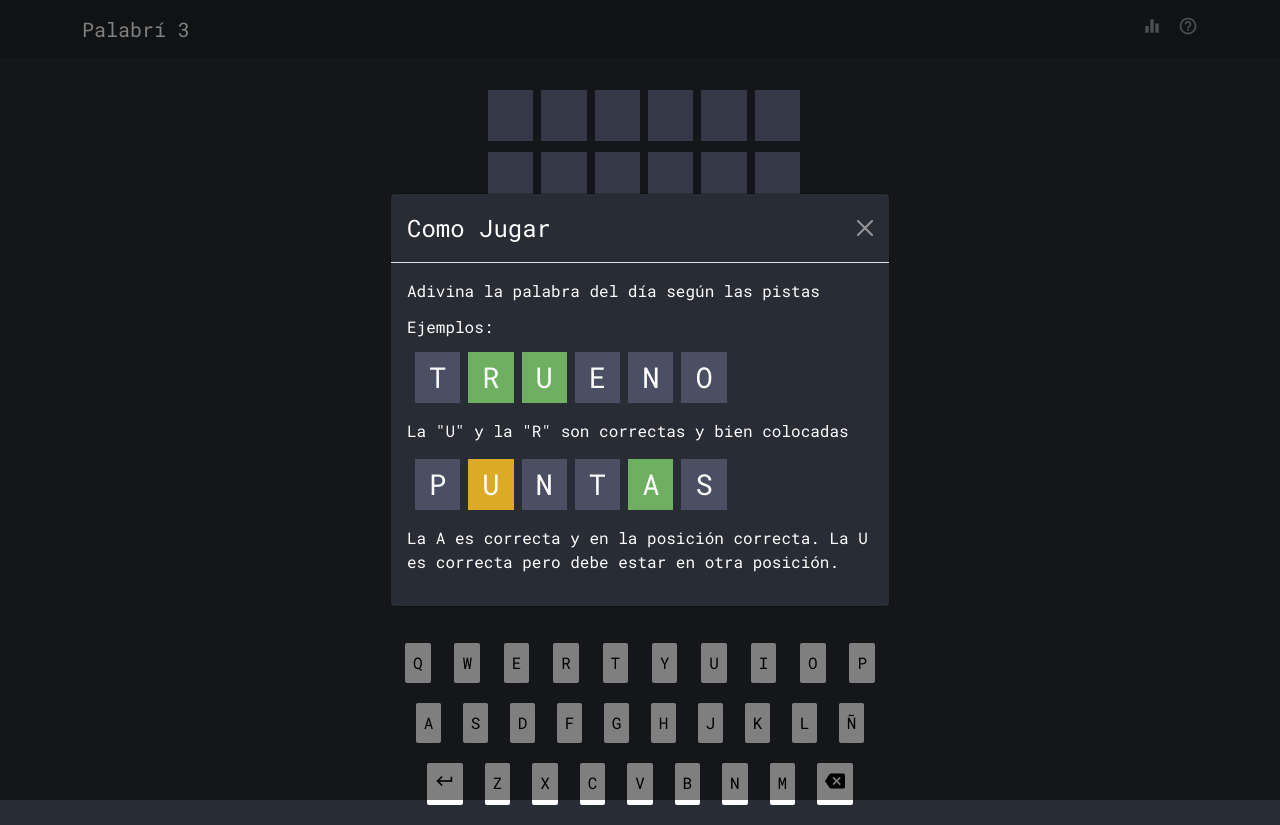
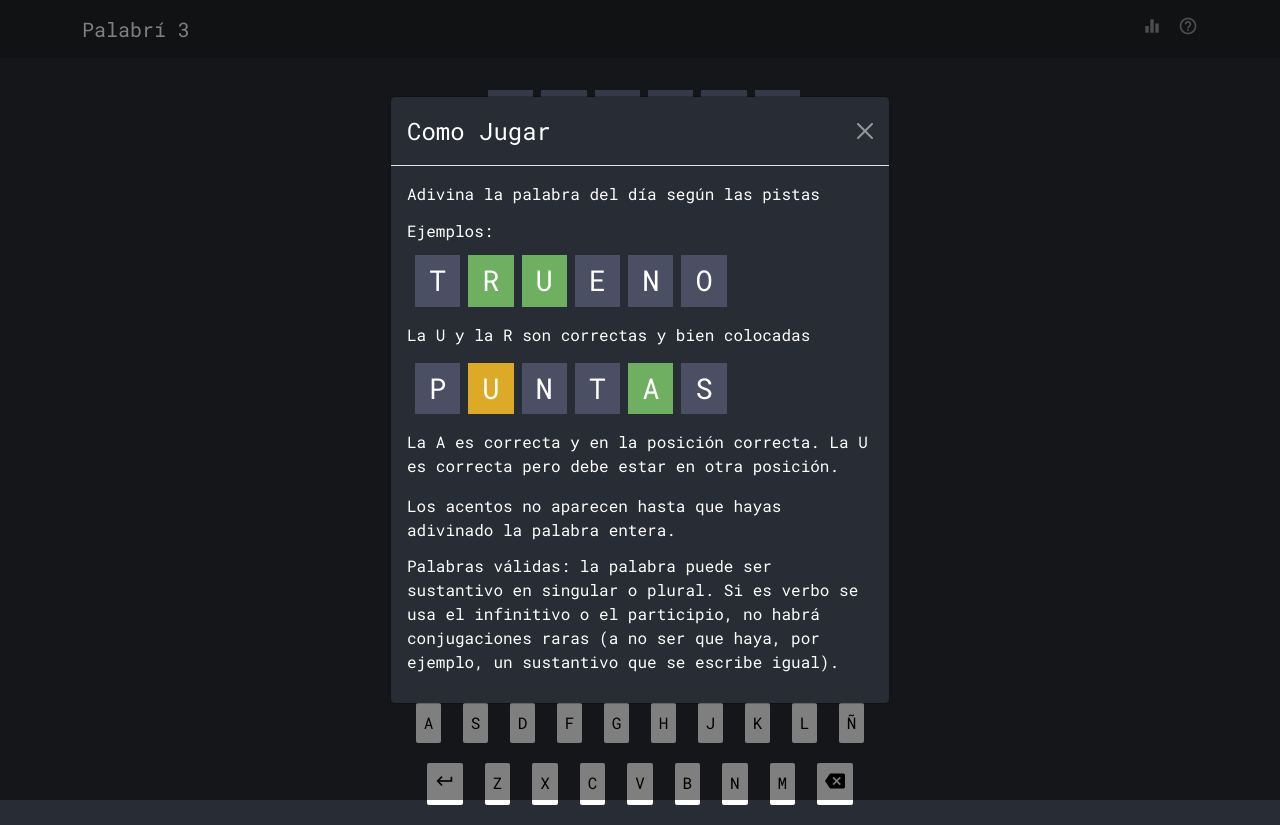
Before and after one commit to wbruntra/palabri, a React (Create React App) app: page / in a window 1280 px wide. Built offline with nearby package versions, Linux system fonts and the light colour scheme; what random-seed would draw is missing.

Commit message:
Clarify help modal

```diff
--- a/src/HelpModal.js
+++ b/src/HelpModal.js
@@ -14,10 +14,17 @@
           <p>Adivina la palabra del día según las pistas</p>
           <p>Ejemplos:</p>
           <Guess guess={{ word: 'TRUENO', key: '-GG---' }} />
-          <p className="my-3">La "U" y la "R" son correctas y bien colocadas</p>
+          <p className="my-3">La U y la R son correctas y bien colocadas</p>
           <Guess guess={{ word: 'PUNTAS', key: '-Y--G-' }} />
           <p className="my-3">
-            La A es correcta y en la posición correcta. La U es correcta pero debe estar en otra posición.
+            La A es correcta y en la posición correcta. La U es correcta pero debe estar en otra
+            posición.
+          </p>
+          <p>Los acentos no aparecen hasta que hayas adivinado la palabra entera.</p>
+          <p>
+            Palabras válidas: la palabra puede ser sustantivo en singular o plural. Si es verbo se
+            usa el infinitivo o el participio, no habrá conjugaciones raras (a no ser que haya, por
+            ejemplo, un sustantivo que se escribe igual).
           </p>
         </Modal.Body>
       </Modal>
```
